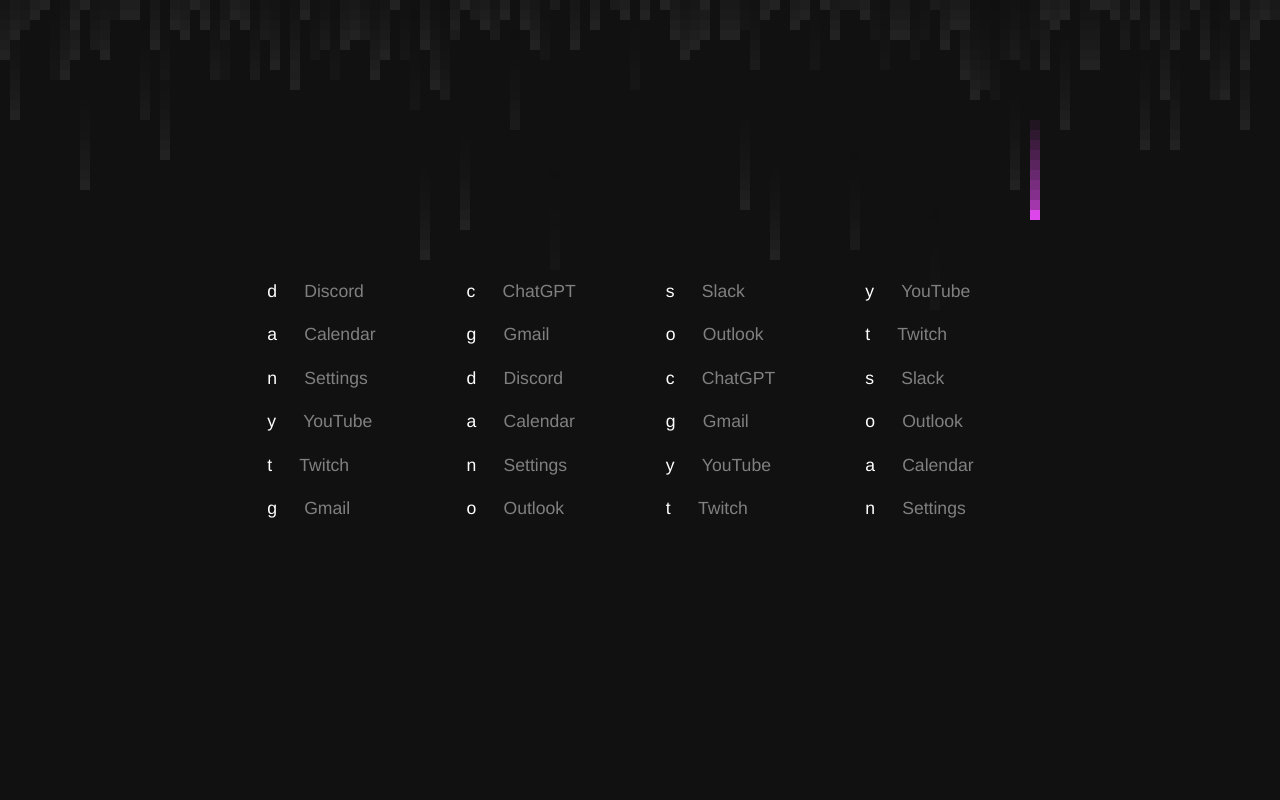
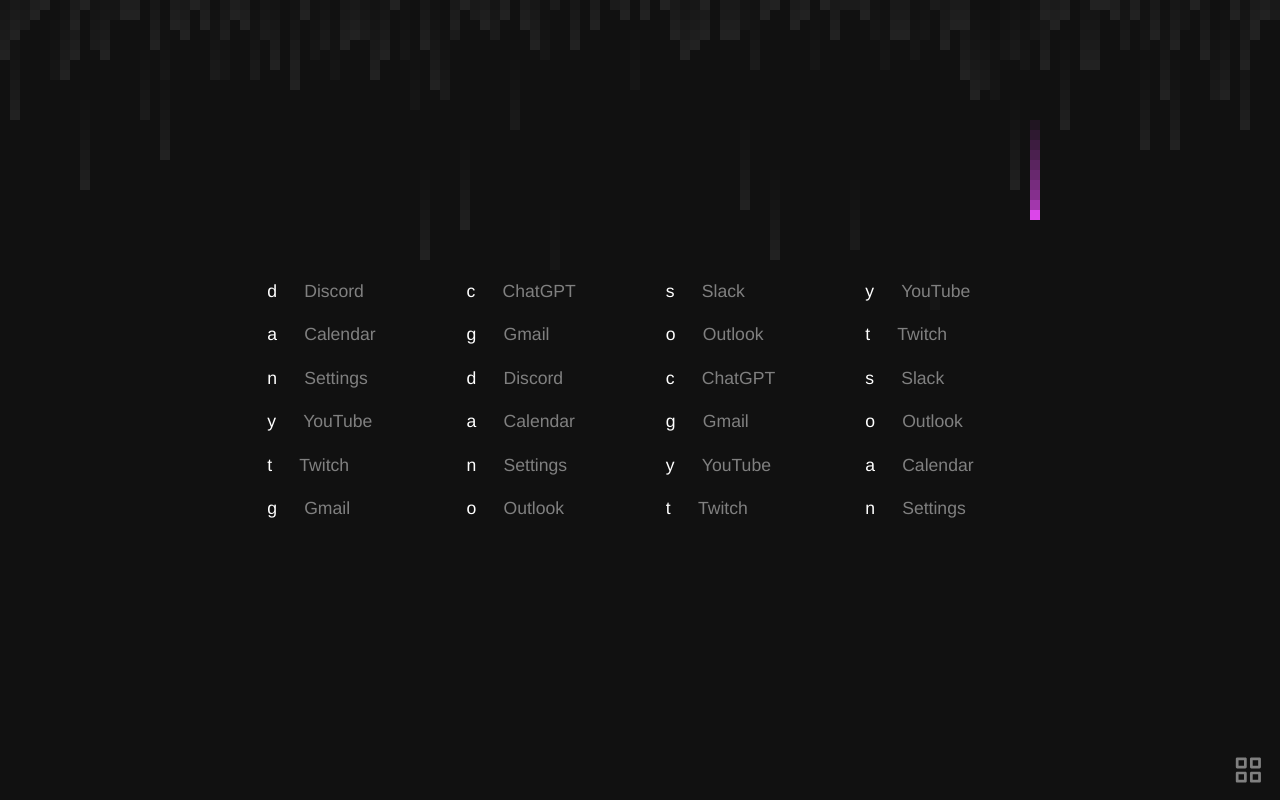
Before and after one commit to r-moret/rain.js, a React (Vite) app: page / in a window 1280 px wide. Built offline with nearby package versions, Linux system fonts and the light colour scheme.

Commit message:
wip: add settings button

```diff
--- a/src/components/App/App.css
+++ b/src/components/App/App.css
@@ -1,3 +1,18 @@
 body {
     margin: 0;
 }
+
+main {
+    height: 100vh;
+    display: flex;
+    flex-direction: column;
+    justify-content: center;
+}
+
+footer {
+    position: absolute;
+    bottom: 0;
+    width: 100%;
+    display: flex;
+    justify-content: end;
+}
--- a/src/components/App/App.jsx
+++ b/src/components/App/App.jsx
@@ -3,6 +3,7 @@
 import { LinksPanel } from "../LinksPanel/LinksPanel.jsx"
 import { SearchBar } from "../SearchBar/SearchBar.jsx"
 import { Hideable } from "../Hideable/Hideable.jsx"
+import { Settings } from "../Settings/Settings.jsx"
 import "./App.css"
 
 import CONFIG from "../../../config.json"
@@ -32,8 +33,17 @@
     return (
         <>
             <RainCanvas />
-            <Hideable shown={isSearchVisible}><SearchBar /></Hideable>
-            <Hideable shown={!isSearchVisible}><LinksPanel links={CONFIG.links}/></Hideable>
+            <main>
+                <Hideable shown={isSearchVisible}>\
+                    <SearchBar />
+                </Hideable>
+                <Hideable shown={!isSearchVisible}>
+                    <LinksPanel links={CONFIG.links}/>
+                </Hideable>
+            </main>
+            <footer>
+                <Settings />
+            </footer>
         </>
     )
 }
--- a/src/components/LinksPanel/LinksPanel.css
+++ b/src/components/LinksPanel/LinksPanel.css
@@ -1,6 +1,5 @@
 .linkspanel {
-    width: 100vw;
-    height: 100vh;
+    width: 100%;
     display: flex;
     align-items: center;
     justify-content: center;
--- a/src/components/SearchBar/SearchBar.css
+++ b/src/components/SearchBar/SearchBar.css
@@ -1,6 +1,5 @@
 .search-panel {
-    width: 100vw;
-    height: 100vh;
+    width: 100%;
     display: flex;
     flex-direction: column;
     align-items: center;
--- /dev/null
+++ b/src/components/Settings/Settings.css
@@ -0,0 +1,17 @@
+.settings-icon {
+    width: 100%;
+    height: auto;
+    fill: grey;
+    transition: all 0.5s;
+}
+
+.settings-icon:hover {
+    fill: white
+}
+
+.settings-button {
+    width: 4rem;
+    background: none;
+    border: none;
+    cursor: pointer;
+}
--- /dev/null
+++ b/src/components/Settings/Settings.jsx
@@ -0,0 +1,39 @@
+import "./Settings.css"
+
+const SVG_ICON = (
+    <svg
+        className="settings-icon"
+        fill="#000000"
+        viewBox="-8.5 0 32 32"
+        version="1.1"
+        xmlns="http://www.w3.org/2000/svg"
+    >
+        <g
+            id="SVGRepo_bgCarrier"
+            stroke-width="0">
+        </g>
+        <g
+            id="SVGRepo_tracerCarrier"
+            stroke-linecap="round"
+            stroke-linejoin="round">
+        </g>
+        <g id="SVGRepo_iconCarrier">
+            <title>options</title>
+            <path d="M5.88 15h-5.040c-0.48 0-0.84-0.36-0.84-0.84v-5.040c0-0.48 0.36-0.84 0.84-0.84h5.040c0.48 0 0.84 0.36 0.84 0.84v5.040c0 0.44-0.4 0.84-0.84 0.84zM1.68 13.32h3.36v-3.36h-3.36v3.36zM14.6 15h-5.040c-0.48 0-0.84-0.36-0.84-0.84v-5.040c0-0.48 0.36-0.84 0.84-0.84h5.040c0.48 0 0.84 0.36 0.84 0.84v5.040c0 0.44-0.4 0.84-0.84 0.84zM10.4 13.32h3.36v-3.36h-3.36c0 0 0 3.36 0 3.36zM5.88 23.72h-5.040c-0.48 0-0.84-0.36-0.84-0.84v-5.040c0-0.48 0.36-0.84 0.84-0.84h5.040c0.48 0 0.84 0.36 0.84 0.84v5.040c0 0.48-0.4 0.84-0.84 0.84zM1.68 22.040h3.36v-3.36h-3.36v3.36zM14.6 23.72h-5.040c-0.48 0-0.84-0.36-0.84-0.84v-5.040c0-0.48 0.36-0.84 0.84-0.84h5.040c0.48 0 0.84 0.36 0.84 0.84v5.040c0 0.48-0.4 0.84-0.84 0.84zM10.4 22.040h3.36v-3.36h-3.36c0 0 0 3.36 0 3.36z">
+            </path>
+        </g>
+    </svg>
+)
+
+export function Settings() {
+
+    const handleClick = () => {
+        alert("Clicked!") // WIP: Modal with configuration options
+    }
+
+    return (
+        <button className="settings-button" onClick={handleClick}>
+            {SVG_ICON}
+        </button>
+    )
+}
```
